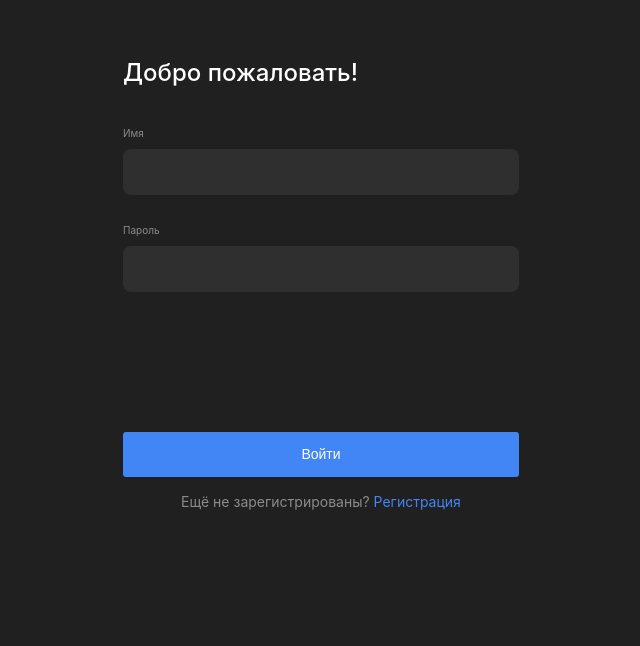
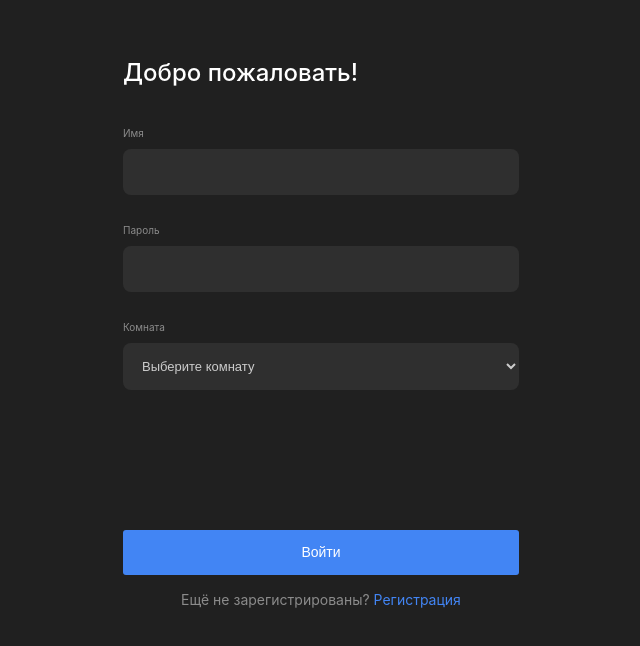
Before and after one commit to Andr-Den/chat-react, a React (Create React App) app: page /sign-in in a window 1280 px wide. Shown: the top 646 px of the page, without its empty margins (319-959 px from the left). Built offline with nearby package versions, Linux system fonts and the light colour scheme.

Commit message:
add room selection

```diff
--- a/src/App.js
+++ b/src/App.js
@@ -12,6 +12,7 @@ import Main from './components/Main';
 function App() {
   const [name, setName] = React.useState('');
   const [password, setPassword] = React.useState('');
+  const [room, setRoom] = React.useState('');
   const navigated = useNavigate()
   const [users, setUsers] = React.useState(JSON.parse(localStorage.getItem('usersList')));
   const [tooltipOpen, setTooltipOpen] = React.useState(false)
@@ -38,7 +39,7 @@ function App() {
     localStorage.setItem('user', name);
     const user = JSON.parse(localStorage.getItem('usersList')).find(e => e.userName === name)
     const userPassword = JSON.parse(localStorage.getItem('usersList')).find(e => e.userPassword === password)
-    if (user && userPassword) {navigated("/chat")} else {navigated("/sign-up")}
+    if (user && userPassword) {navigated(`/${room}`)} else {navigated("/sign-up")}
   }
 
   function handleInfoClose(e) {
@@ -70,7 +71,7 @@ function App() {
         } />
         <Route exact path="/sign-in" element = {
           <>
-            <Login handleSubmit={handleLoginSubmit} setName={setName} setPassword={setPassword}/>
+            <Login handleSubmit={handleLoginSubmit} setName={setName} setPassword={setPassword}  setRoom={setRoom}/>
           </>
         } />
         <Route path="/chat" element={
--- a/src/components/Login.js
+++ b/src/components/Login.js
@@ -1,7 +1,7 @@
 import React from 'react'
 import './Register.css'
 
-function Login({handleSubmit, setName, setPassword}) {
+function Login({handleSubmit, setName, setPassword, setRoom}) {
 
   function handleNameChange(e) {
     setName(e.target.value);
@@ -9,6 +9,10 @@ function Login({handleSubmit, setName, setPassword}) {
 
   function handlePasswordChange(e) {
     setPassword(e.target.value);
+  }
+
+  function handleRoomChange(e) {
+    setRoom(e.target.value)
   }
 
   return (
@@ -21,7 +25,12 @@ function Login({handleSubmit, setName, setPassword}) {
             <input type="text" className="sign__input"  required onChange={handleNameChange}/>
             <span className="sign__description">Пароль</span>
             <input type="password" className="sign__input" required minLength="6"  onChange={handlePasswordChange}/>
-            <input type="submit" value='Войти' name="submit_button" className={`sign__button sign__button_login`}/>
+            <span className="sign__description">Комната</span>
+            <select className="sign__input" name="rooms" required onChange={handleRoomChange}>
+              <option >Выберите комнату</option>
+              <option value="chat">Комната А</option>
+            </select>
+            <input type="submit" value='Войти' name="submit_button" className={`sign__button sign__button_login`} />
             <span className="sign__bottom">Ещё не зарегистрированы? <a href="/sign-up" className="sign__link">Регистрация</a></span>
           </fieldset>
         </form>
```
